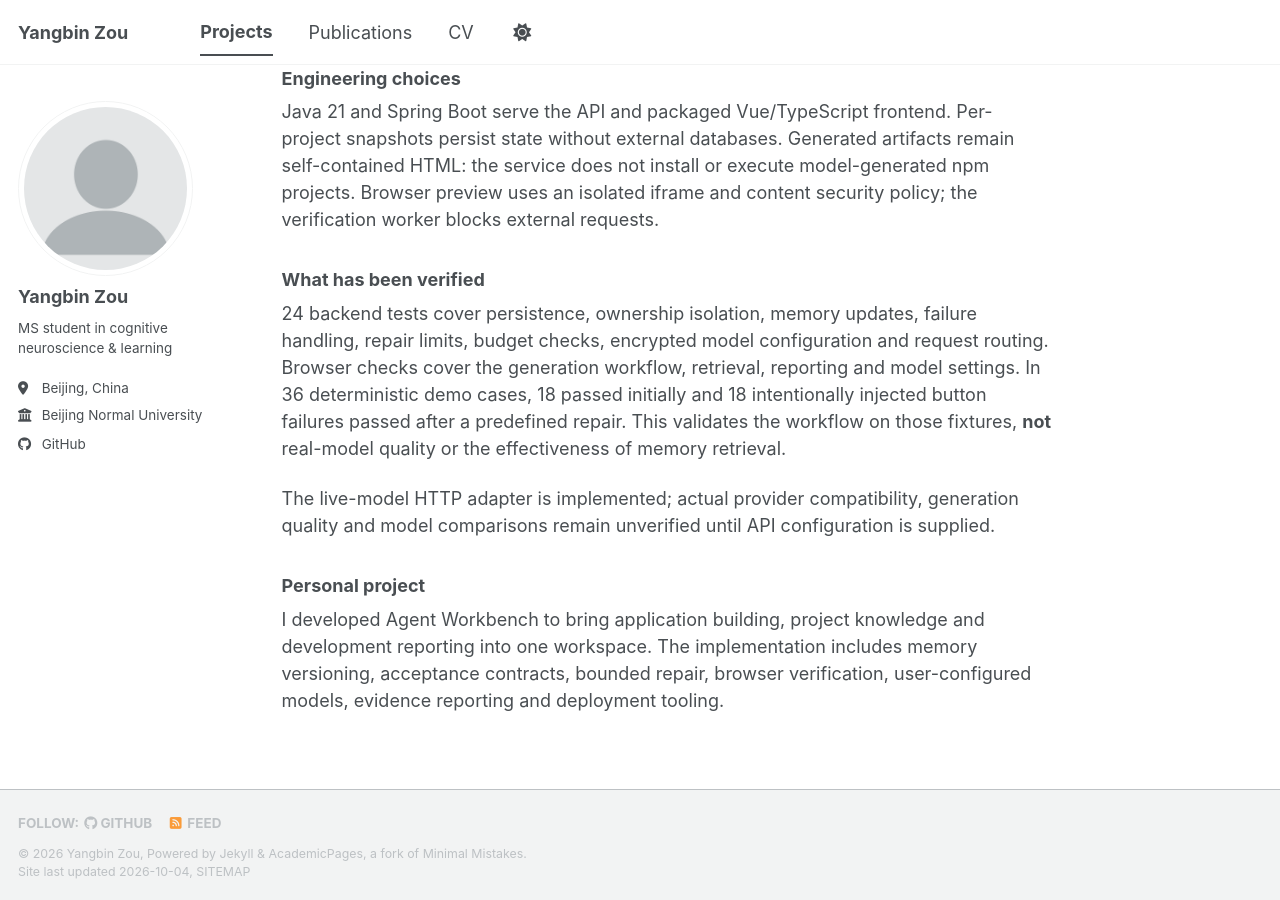
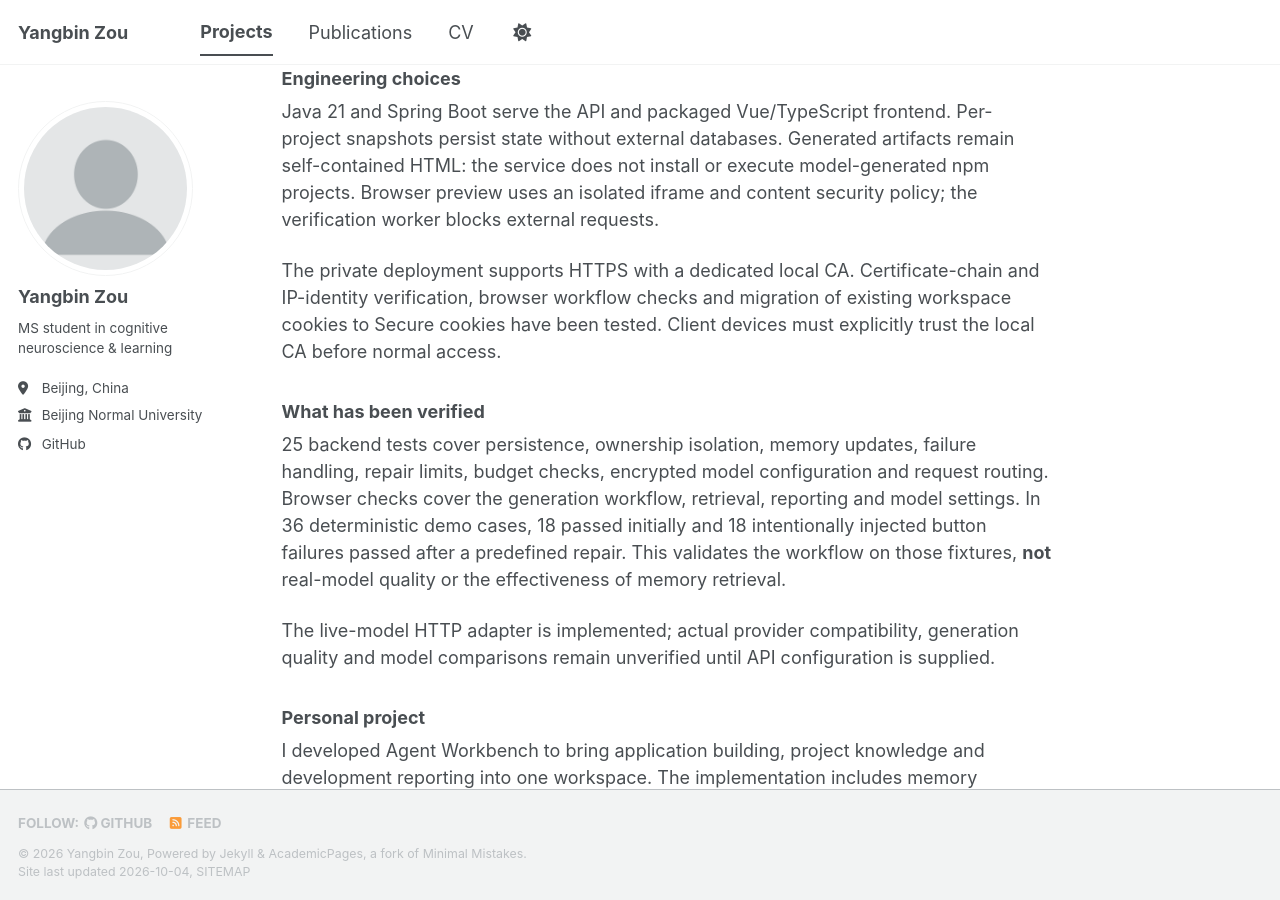
Before and after one commit to BStronger1/BStronger1.github.io, a Jekyll site: the page built from _pages/agent-workbench.md, in a window 1280 px wide and 900 px high, scrolled down 1486 px. Built offline with Jekyll 4.4.1, drawn with Linux system fonts in a browser that asks for light colours; a style sheet for code colours, icons or effects is not loaded.

Commit message:
Record HTTPS verification for Agent Workbench

```diff
--- a/_pages/agent-workbench.md
+++ b/_pages/agent-workbench.md
@@ -24,9 +24,11 @@ A personal AI workspace for turning requirements into verifiable artifacts, with
 
 Java 21 and Spring Boot serve the API and packaged Vue/TypeScript frontend. Per-project snapshots persist state without external databases. Generated artifacts remain self-contained HTML: the service does not install or execute model-generated npm projects. Browser preview uses an isolated iframe and content security policy; the verification worker blocks external requests.
 
+The private deployment supports HTTPS with a dedicated local CA. Certificate-chain and IP-identity verification, browser workflow checks and migration of existing workspace cookies to Secure cookies have been tested. Client devices must explicitly trust the local CA before normal access.
+
 ### What has been verified
 
-24 backend tests cover persistence, ownership isolation, memory updates, failure handling, repair limits, budget checks, encrypted model configuration and request routing. Browser checks cover the generation workflow, retrieval, reporting and model settings. In 36 deterministic demo cases, 18 passed initially and 18 intentionally injected button failures passed after a predefined repair. This validates the workflow on those fixtures, **not** real-model quality or the effectiveness of memory retrieval.
+25 backend tests cover persistence, ownership isolation, memory updates, failure handling, repair limits, budget checks, encrypted model configuration and request routing. Browser checks cover the generation workflow, retrieval, reporting and model settings. In 36 deterministic demo cases, 18 passed initially and 18 intentionally injected button failures passed after a predefined repair. This validates the workflow on those fixtures, **not** real-model quality or the effectiveness of memory retrieval.
 
 The live-model HTTP adapter is implemented; actual provider compatibility, generation quality and model comparisons remain unverified until API configuration is supplied.
 
```
Also changed, not shown: _pages/about.md (+1 -1 lines), _pages/cv.md (+1 -1 lines), _pages/projects.md (+1 -1 lines).
